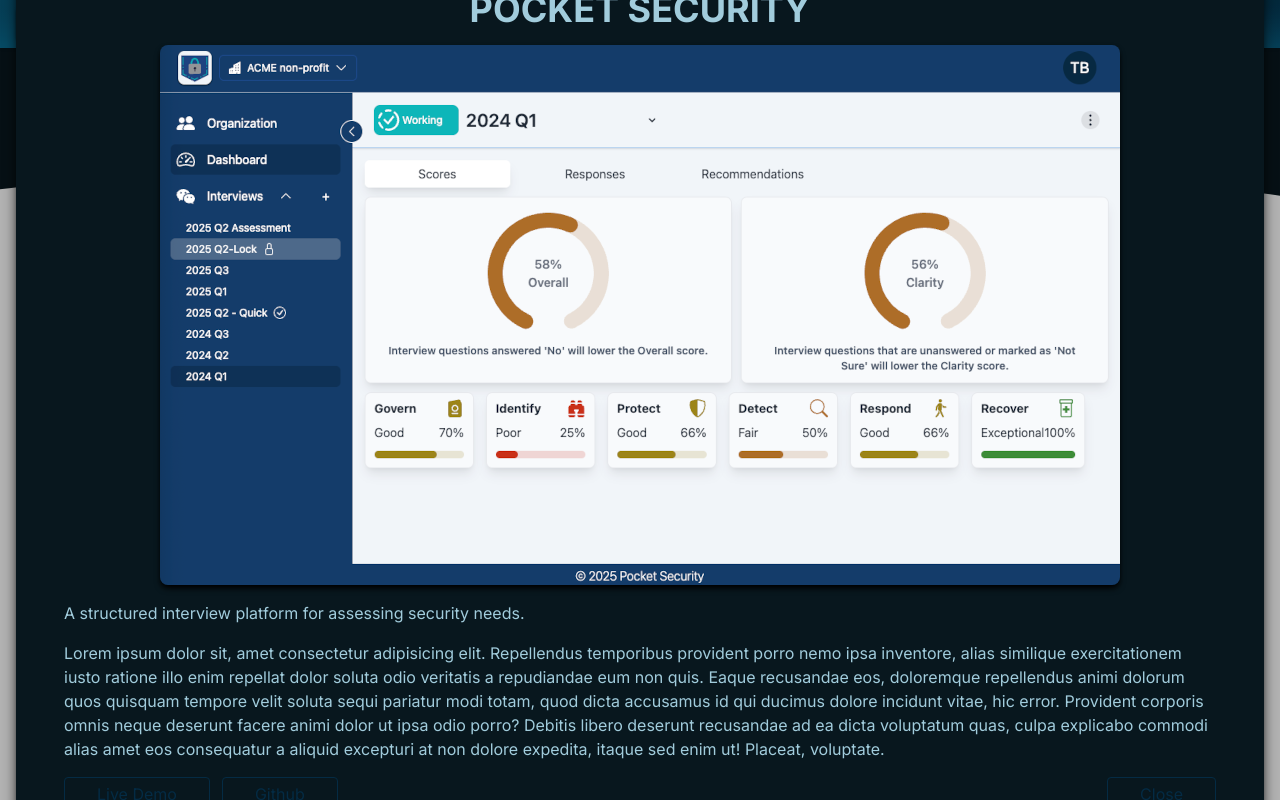
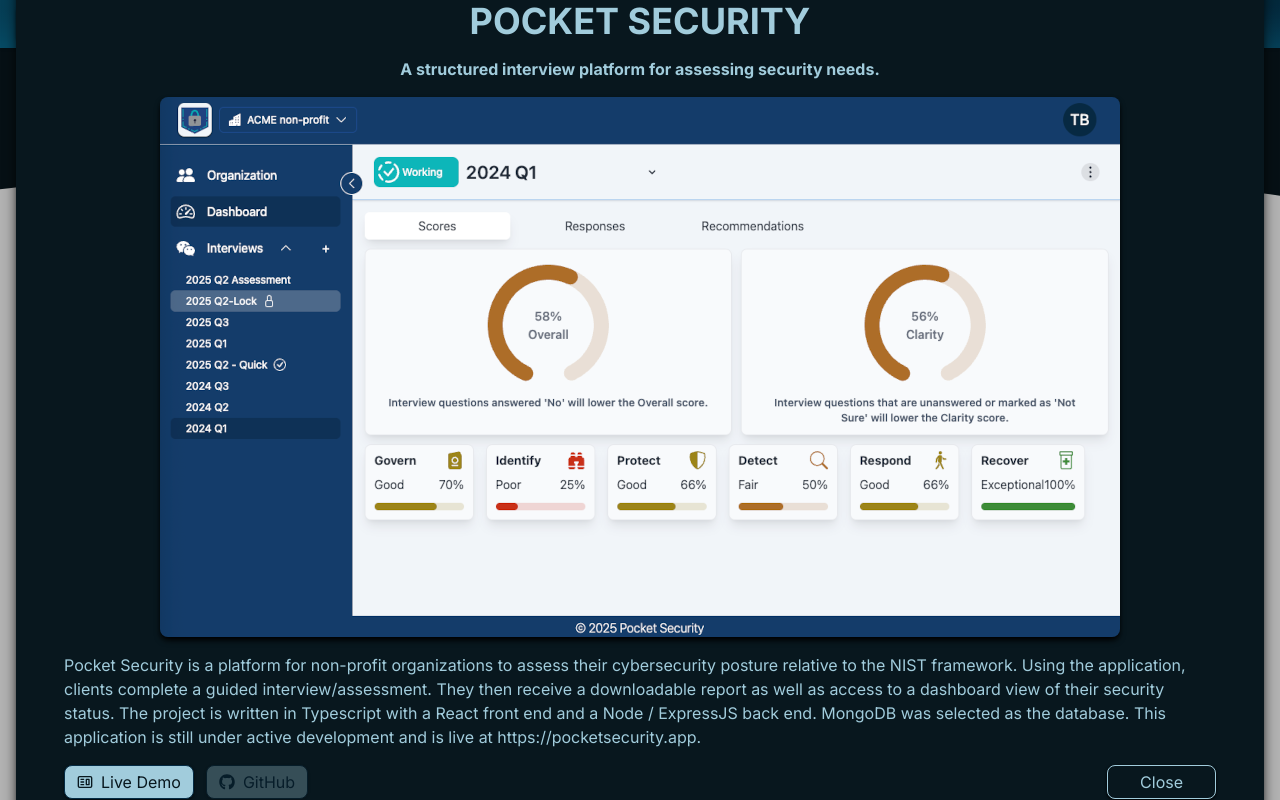
Before and after one commit to tonyb650/portfolio, a Next.js app: page / in a window 1280 px wide. Both pictures are taken after a click on the button 363 px from the left and 1036 px from the top of the page. Shown: the part 636-1436 px from the top of the page. Built offline with nearby package versions, Linux system fonts and the light colour scheme.

Commit message:
Improve Projects Dialog and add descriptions copy

```diff
--- a/src/app/_components/projects/ProjectCard.tsx
+++ b/src/app/_components/projects/ProjectCard.tsx
@@ -39,7 +39,7 @@
         </div>
         <div className={cn("text-white text-left")}>
           <Title text={project.title} hoverControls={hoverControls} className={cn({"text-shadow-black text-shadow-sm": project.light})}/>
-          <div>{project.description}</div>
+          <div>{project.shortDescription}</div>
         </div>
         <ProjectImage filename={project.coverImage} hoverControls={hoverControls} />
       </button>
--- a/src/app/_components/projects/ProjectDialog.tsx
+++ b/src/app/_components/projects/ProjectDialog.tsx
@@ -1,7 +1,10 @@
 import React from 'react'
 import { Description, Dialog, DialogBackdrop, DialogPanel, DialogTitle } from '@headlessui/react'
 import { type Project } from './Projects'
-// import Image from 'next/image'
+import { cn } from '@/utils/cn'
+import Image from 'next/image'
+import { FaGithub } from 'react-icons/fa'
+import { CgWebsite } from 'react-icons/cg'
 
 type ProjectDialogProps = {
   project: Project,
@@ -9,33 +12,51 @@
   onClose: () => void
 }
 
+// TODO needs to be scrollable if screen is small ?
+//https://headlessui.com/react/dialog#scrollable-dialogs
+// Hover state for buttons
+
 const ProjectDialog = ({project, isOpen, onClose}: ProjectDialogProps) => {
 
   return (
-    <>
-      {/* <button onClick={() => setIsOpen(true)}>Open dialog</button> */}
       <Dialog open={isOpen} onClose={onClose} className="relative z-50 text-text">
         <DialogBackdrop className="fixed inset-0 bg-black/30" />
         <div className="fixed inset-0 flex w-screen items-center justify-center p-4">
           <DialogPanel className="max-w-7xl space-y-4 rounded-2xl shadow-lg shadow-black bg-bgcolor p-12">
             <DialogTitle className="font-bold text-4xl uppercase  text-center">{project.title}</DialogTitle>
+            <Description className={"font-bold text-center"}>{project.shortDescription}</Description>
             <div className='flex justify-center w-full '>
-
-            <img src={`/images/${project.screenshot}`} className="rounded-lg shadow-black shadow-md" alt="Screenshot of project"/>
+              <Image
+                width={960}
+                height={540}
+                src={`/images/${project.screenshot}`}
+                className="rounded-lg shadow-black shadow-md "
+                alt="Screenshot of project"
+              />
             </div>
-            <Description>{project.description}</Description>
-            <p>Lorem ipsum dolor sit, amet consectetur adipisicing elit. Repellendus temporibus provident porro nemo ipsa inventore, alias similique exercitationem iusto ratione illo enim repellat dolor soluta odio veritatis a repudiandae eum non quis. Eaque recusandae eos, doloremque repellendus animi dolorum quos quisquam tempore velit soluta sequi pariatur modi totam, quod dicta accusamus id qui ducimus dolore incidunt vitae, hic error. Provident corporis omnis neque deserunt facere animi dolor ut ipsa odio porro? Debitis libero deserunt recusandae ad ea dicta voluptatum quas, culpa explicabo commodi alias amet eos consequatur a aliquid excepturi at non dolore expedita, itaque sed enim ut! Placeat, voluptate.</p>
+            <p>{project.description}</p>
             <div className="flex justify-between">
               <div className='flex gap-3'>
-                <button className='text-accent rounded border border-accent px-8 py-1'  onClick={onClose}>Live Demo</button>
-                <button className='text-accent rounded border border-accent px-8 py-1'  onClick={onClose}>Github</button>
+                <a
+                  href={project.url}
+                  target='_blank'
+                  className={cn('bg-text text-bgcolor rounded-lg border border-accent px-2 sm:px-3 py-1 flex items-center gap-2 shadow shadow-black/50', {"cursor-default opacity-30 text-accent" : !project.url})}
+                >
+                  <CgWebsite className='hidden sm:inline'/>Live Demo
+                </a>
+                <a
+                  href={project.gitHub}
+                  target='_blank'
+                  className={cn('bg-text text-bgcolor rounded-lg border border-accent px-2 sm:px-3 py-1 flex items-center gap-2 shadow shadow-black/50', {"cursor-default opacity-30 text-accent" : !project.gitHub})}
+                >
+                  <FaGithub className='hidden sm:inline'/>GitHub
+                </a>
               </div>
-              <button className='text-accent rounded border border-accent px-8 py-1' onClick={onClose}>Close</button>
+              <button className='text-text rounded-lg border border-text px-2 sm:px-8 py-1 cursor-pointer shadow shadow-black' onClick={onClose}>Close</button>
             </div>
           </DialogPanel>
         </div>
       </Dialog>
-    </>
   )
 
 }
--- a/src/app/_components/projects/Projects.tsx
+++ b/src/app/_components/projects/Projects.tsx
@@ -1,42 +1,18 @@
 import Arc from "../Arc";
 import ProjectCard from "./ProjectCard";
 import ProjectGrid from "./ProjectGrid";
-
+import projects from "@/assets/projects/projects.json"; // Import JSON
 
 export type Project = {
   coverImage: string;
   screenshot: string;
+  title: string;
+  shortDescription: string;
+  description: string;
+  url?: string;
+  gitHub?: string;
   light?: boolean;
-  title: string;
-  description: string;
 };
-
-const projects: Project[] = [
-  {
-    coverImage: "cybersecurity.png",
-    screenshot: "ps_dashboard.png",
-    title: "Pocket Security",
-    description: "A structured interview platform for assessing security needs."
-  },
-  {
-    coverImage: "wws_speech.png",
-    screenshot: "wws_screenshot.png",
-    title: "Wedding Wordsmith",
-    description: "An AI-powered wedding planning and speech collaboration platform."
-  },
-  {
-    coverImage: "clock.png",
-    screenshot: "tm_screenshot.png",
-    title: "Time Manager",
-    description: "A unique time management tool with integrated Pomodoro timer."
-  },
-  {
-    coverImage: "calendar.png",
-    screenshot: "calendify_screenshot.png",
-    title: "Calendify",
-    description: "Using TensorFlow and Machine Learning to optimally schedule you calendar."
-  }
-];
 
 const Projects = ({
   ref
@@ -48,7 +24,7 @@
       <Arc openDown={true} className="text-bgcolor" />
       <div className="max-w-7xl mx-auto min-h-[85dvh] md:min-h-[75dvh] flex items-center justify-center">
         <ProjectGrid>
-          {projects.map((project, index) => (
+          {(projects as Project[]).map((project, index) => (
             <ProjectCard key={index} project={project} />
           ))}
         </ProjectGrid>
--- /dev/null
+++ b/src/assets/projects/projects.json
@@ -0,0 +1,36 @@
+[
+  {
+    "coverImage": "cybersecurity.png",
+    "screenshot": "ps_dashboard.png",
+    "title": "Pocket Security",
+    "shortDescription": "A structured interview platform for assessing security needs.",
+    "description": "Pocket Security is a platform for non-profit organizations to assess their cybersecurity posture relative to the NIST framework. Using the application, clients complete a guided interview/assessment. They then receive a downloadable report as well as access to a dashboard view of their security status. The project is written in Typescript with a React front end and a Node / ExpressJS back end. MongoDB was selected as the database. This application is still under active development and is live at https://pocketsecurity.app.",
+    "url" : "https://pocketsecurity.app"
+  },
+  {
+    "coverImage": "wws_speech.png",
+    "screenshot": "wws_screenshot.png",
+    "title": "Wedding Wordsmith",
+    "shortDescription": "An AI-powered wedding planning and speech collaboration platform.",
+    "description": "Wedding Wordsmith is a web application to serve those participating in weddings, particularly professional wedding planners. It is a tool designed to help organize wedding activities. A key function is that Wedding Wordsmith helps wedding participants write their vows and speeches with LLM assistance. The application handles a multitude of user roles: owner, wedding planner, bride, officiant, and speaker. This results in significant complexity as a single user may be in multiple weddings and have different roles in each. The project is written in Typescript with a React front end and a Node / ExpressJS back end. MongoDB is the database. The repository for this project is private."
+
+  },
+  {
+    "coverImage": "clock.png",
+    "screenshot": "tm_screenshot.png",
+    "title": "Time Manager",
+    "shortDescription": "A unique time management tool with integrated Pomodoro timer.",
+    "description": "Managing time, especially as a solo learner, can be challenging. I wanted to build a tool that would do the following: 1) Provide a customizable daily schedule that is a blend of routine tasks and ad-hoc tasks and meetings. 2) Provide a reminder (visual and auditory) when it is time to change tasks. 3) Incorporate breaks by default. This is a reminder that 3-5 minutes away from a task is often crucial to recharge and regain perspective. And 4) Allow the flexibility for pausing, continuing, and completing tasks early. This is crucial as the flow of a day is never predictable. This is a MERN project written in Javascript.",
+    "gitHub": "https://github.com/tonyb650/time-manager"
+  },
+  {
+    "coverImage": "calendar.png",
+    "screenshot": "calendify_screenshot.png",
+    "title": "Calendify",
+    "shortDescription": "Using TensorFlow and Machine Learning to optimally schedule you calendar.",
+    "description": "Calendify is an application that I developed in collaboration with Will Channing. We wanted to build a task-specific neural network into a front-end application with the personal goal of gaining a better command of machine learning in the process. Using TensorFlow and Python, we defined, compiled, fit, and finally saved this purpose-built model. We then converted the model for TFJS and utilized it within our font end applications to make predictions. The predictions are meant to decide the best way to schedule time-flexible activities on the user's calendar. The web application was built with NextJS, NextAuth, Prisma and MySQL."
+,
+    "gitHub": "https://github.com/tonyb650/calendify",
+    "light": true
+  }
+]
```
Also changed, not shown: src/app/globals.css (+6 -1 lines), public/summary.txt.
